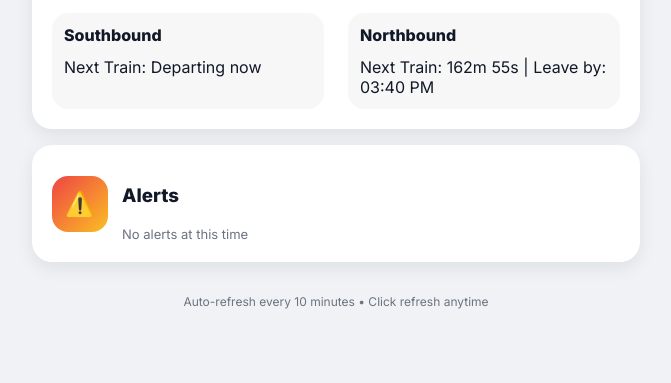
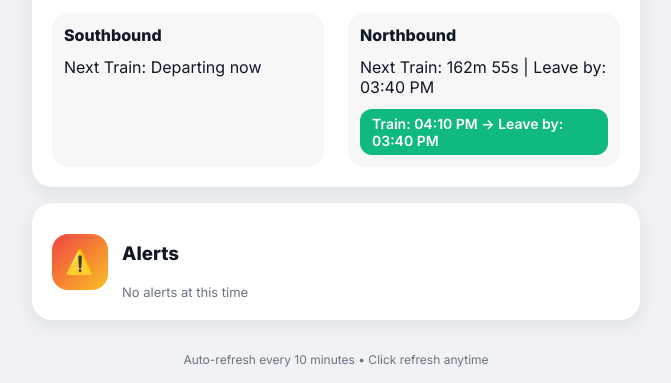
Before and after one commit to jdudgeon1993/Personal-Commute, a plain HTML site: page index.html in a window 1280 px wide. Shown: the part 616-999 px from the top of the page, without its empty margins (304-975 px from the left). Before the commit the page ends 941 px from the top, so only its background shows below. Drawn offline with Linux system fonts and the light colour scheme; some packages are replaced by stand-ins of ours; no server answers.

Commit message:
Update index.html

```diff
--- a/index.html
+++ b/index.html
@@ -116,10 +116,12 @@ body.dark .direction-col{background:rgba(255,255,255,0.05);}
         <div class="direction-col">
           <div><strong>Southbound</strong></div>
           <div>Next Train: <span id="trainToWork">Loading…</span></div>
+          <div class="timeline" id="trainToWorkTimeline"></div>
         </div>
         <div class="direction-col">
           <div><strong>Northbound</strong></div>
           <div>Next Train: <span id="trainToHome">Loading…</span></div>
+          <div class="timeline" id="trainToHomeTimeline"></div>
         </div>
       </div>
     </section>
@@ -146,6 +148,10 @@ const GOOGLE_MAPS_API_KEY='AIzaSyD37ON3q4SfgV7jHWdE74PtwoRdP_5gCGY';
 const HOME='11625 Community Center Drive, Northglenn, CO 80233';
 const WORK='707 17th Street, Denver, CO 80202';
 
+// N Line preset schedules (24h format)
+const N_LINE_SOUTHBOUND = ["06:30","07:00","07:30","08:00","08:20","08:40"];
+const N_LINE_NORTHBOUND = ["16:10","16:30","16:50","17:10","17:30","17:50"];
+
 const weatherTempEl=document.getElementById('weatherTemp');
 const weatherDescEl=document.getElementById('weatherDesc');
 const weatherIconEl=document.getElementById('weatherIcon');
@@ -158,14 +164,12 @@ const driveToWorkBar=document.getElementById('driveToWorkBar');
 const driveToHomeBar=document.getElementById('driveToHomeBar');
 const trainToWorkEl=document.getElementById('trainToWork');
 const trainToHomeEl=document.getElementById('trainToHome');
+const trainToWorkTimeline=document.getElementById('trainToWorkTimeline');
+const trainToHomeTimeline=document.getElementById('trainToHomeTimeline');
 const dayTimeEl=document.getElementById('dayTime');
 const alertsText=document.getElementById('alertsText');
 
 let directionsService=null;
-
-// Personal N-Line Schedule
-const N_LINE_SOUTHBOUND = ["06:10","06:30","06:50","07:10","07:30","07:50"];
-const N_LINE_NORTHBOUND = ["16:10","16:30","16:50","17:10","17:30","17:50"];
 
 function updateDayTime(){
   const now=new Date();
@@ -223,24 +227,24 @@ function getDriveTime(origin,destination,el,bar,avoidHighways){
   });
 }
 
-// Convert schedule to Date objects
+// Train countdown helpers
 function getNextTrain(scheduleArray){
   const now=new Date();
-  const todayTrains = scheduleArray.map(t=>{
-    const [h,m] = t.split(':').map(Number);
+  const todayTrains = scheduleArray.map(t => {
+    const [h, m] = t.split(':').map(Number);
     const dt = new Date();
-    dt.setHours(h,m,0,0);
+    dt.setHours(h, m, 0, 0);
     return dt;
   });
-  return todayTrains.find(train=>train>now) || todayTrains[todayTrains.length-1];
+  return todayTrains.find(train => train > now) || todayTrains[todayTrains.length-1];
 }
 
-// Update countdown and suggested leave time
-function updateTrainCountdown(el,scheduleArray,leaveBufferMinutes){
-  const nextTrain = getNextTrain(scheduleArray);
-  const now = new Date();
+function updateTrainCountdown(el, timelineEl, scheduleArray, bufferMinutes){
+  const nextTrain=getNextTrain(scheduleArray);
+  const now=new Date();
   const diffMs = nextTrain - now;
-  const leaveTime = new Date(nextTrain - leaveBufferMinutes*60000);
+  const leaveTime = new Date(nextTrain - bufferMinutes*60000);
+  timelineEl.innerHTML='';
   if(diffMs <= 0){
     el.textContent = 'Departing now';
     return;
@@ -248,12 +252,14 @@ function updateTrainCountdown(el,scheduleArray,leaveBufferMinutes){
   const mins = Math.floor(diffMs/60000);
   const secs = Math.floor((diffMs%60000)/1000);
   el.textContent = `${mins}m ${secs}s | Leave by: ${leaveTime.toLocaleTimeString([], {hour:'2-digit',minute:'2-digit'})}`;
-}
-
-function refreshTrains(){
-  updateTrainCountdown(trainToWorkEl,N_LINE_SOUTHBOUND,20); // leave 20 min before arrival
-  const homeLeaveBuffer = (new Date().getDay()===5)?60:30; // Fri 4:30 PM leave earlier
-  updateTrainCountdown(trainToHomeEl,N_LINE_NORTHBOUND,homeLeaveBuffer);
+  // timeline item for visual reference
+  const item=document.createElement('div');
+  item.className='timeline-item';
+  if(mins<=5)item.classList.add('red');
+  else if(mins<=15)item.classList.add('yellow');
+  else item.classList.add('green');
+  item.textContent = `Train: ${nextTrain.toLocaleTimeString([], {hour:'2-digit',minute:'2-digit'})} → Leave by: ${leaveTime.toLocaleTimeString([], {hour:'2-digit',minute:'2-digit'})}`;
+  timelineEl.appendChild(item);
 }
 
 function refreshAll(){
@@ -262,7 +268,10 @@ function refreshAll(){
   const avoidHighways=document.querySelector(`input[name="driveOpt"]:checked`).value==='true';
   getDriveTime(HOME,WORK,driveToWorkEl,driveToWorkBar,avoidHighways);
   getDriveTime(WORK,HOME,driveToHomeEl,driveToHomeBar,avoidHighways);
-  refreshTrains();
+  const southBuffer=20;
+  const homeBuffer = (new Date().getDay()===5)?60:30; // Friday early leave
+  updateTrainCountdown(trainToWorkEl,trainToWorkTimeline,N_LINE_SOUTHBOUND,southBuffer);
+  updateTrainCountdown(trainToHomeEl,trainToHomeTimeline,N_LINE_NORTHBOUND,homeBuffer);
   alertsText.textContent="No alerts at this time";
 }
 
@@ -273,17 +282,16 @@ document.querySelectorAll('input[name="driveOpt"]').forEach(rb=>rb.addEventListe
 function initMap(){
   directionsService=new google.maps.DirectionsService();
   refreshAll();
-  setInterval(refreshAll,600000); // auto refresh every 10 min
+  setInterval(refreshAll,600000); // 10 min
+  setInterval(refreshAll,1000);   // countdown refresh
 }
+
 (function loadGoogleMaps(){
   const script=document.createElement('script');
   script.src=`https://maps.googleapis.com/maps/api/js?key=${GOOGLE_MAPS_API_KEY}&callback=initMap`;
   script.async=true; script.defer=true;
   document.head.appendChild(script);
 })();
-
-// Countdown update interval
-setInterval(refreshTrains,1000);
 </script>
 </body>
 </html>
```
